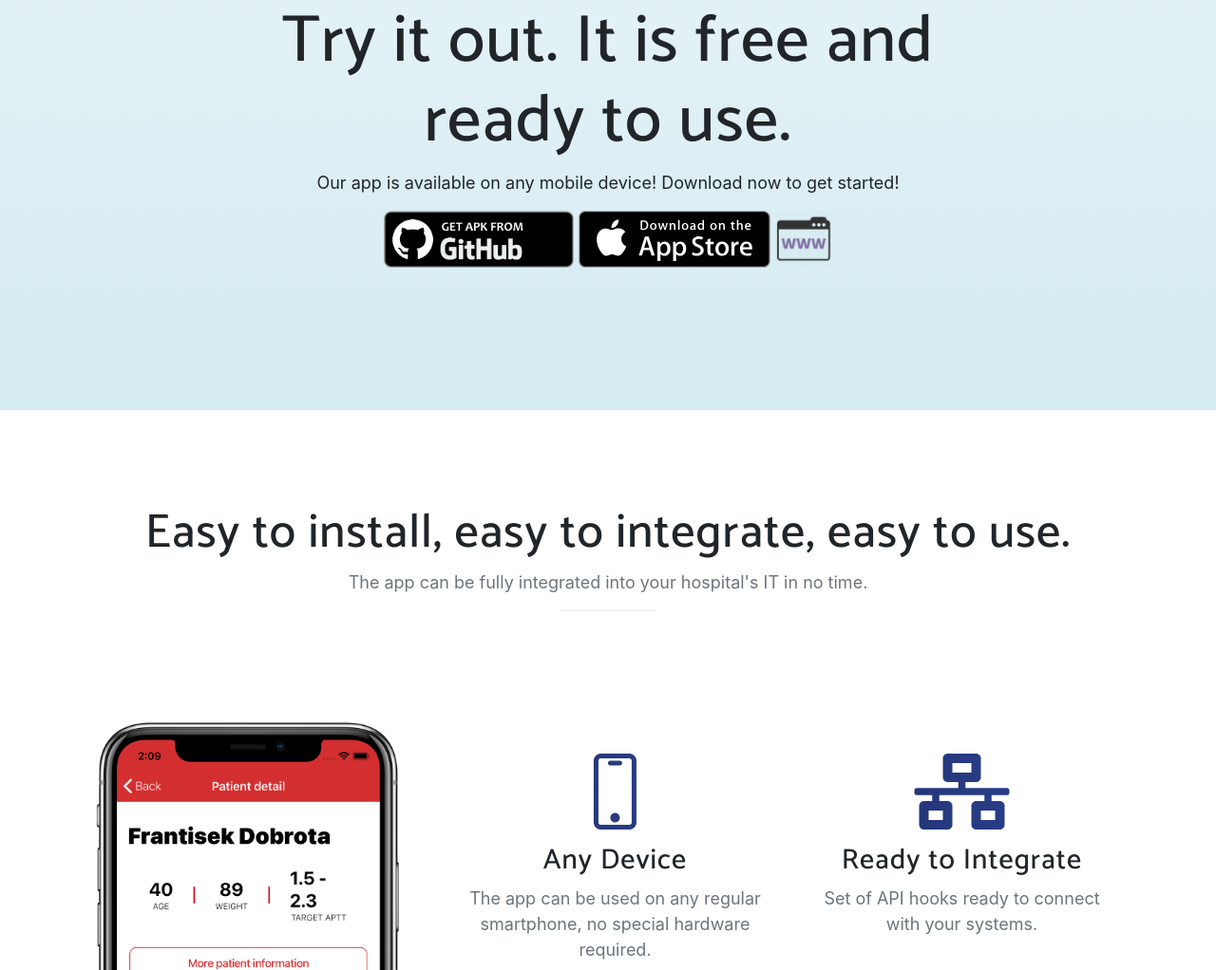
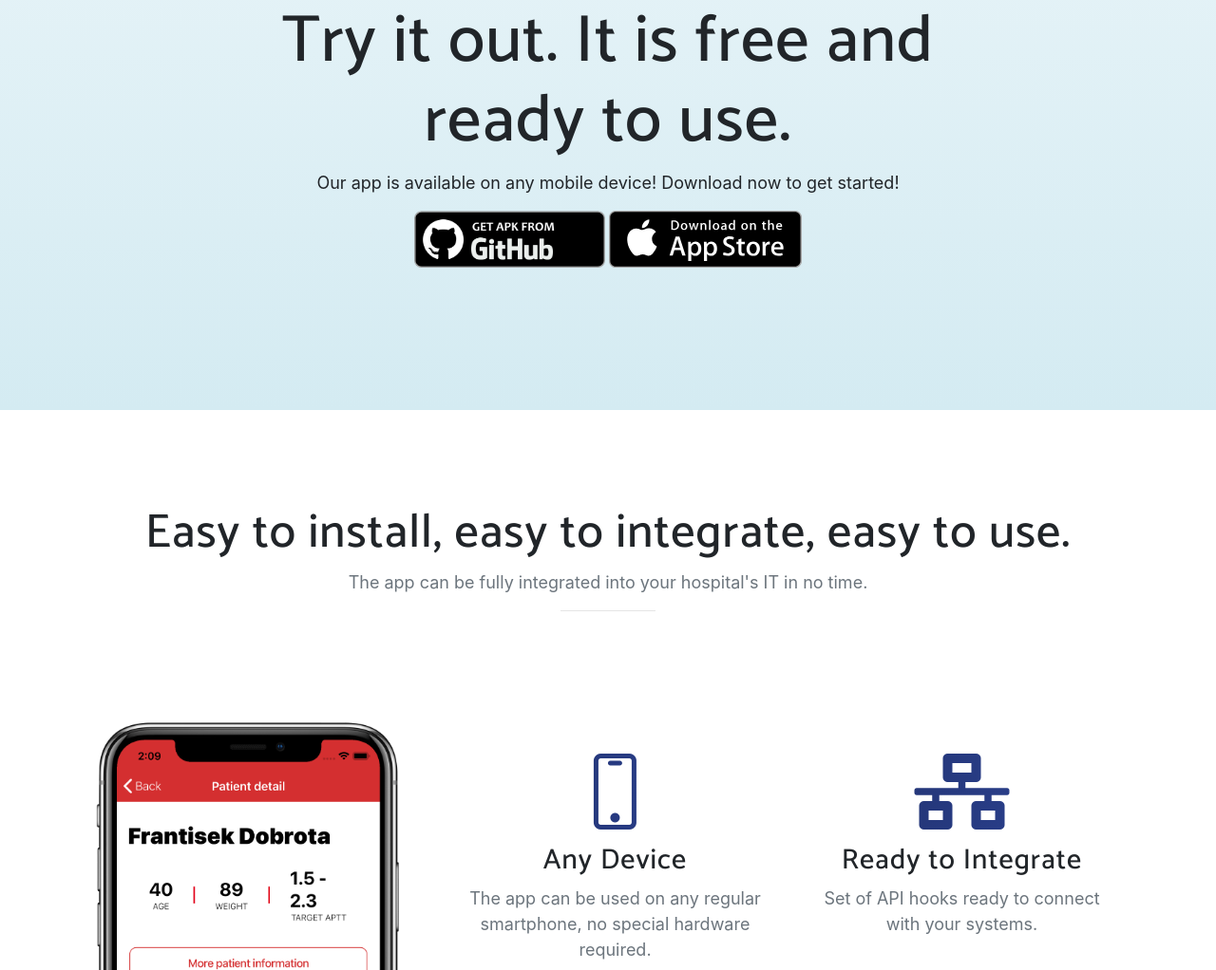
Before and after one commit to mild-blue/breviary-web, a website with bundled scripts: page index.html in a window 1280 px wide. Shown: the part 947-1969 px from the top of the page at 95% size. Built offline with nearby package versions, Linux system fonts and the light colour scheme; a web font is replaced by a local one.

Commit message:
New texts

```diff
--- a/index.html
+++ b/index.html
@@ -94,9 +94,6 @@
                     </a>
                     <a class="badge-link" href="https://github.com/mild-blue/breviary-app" target="_blank">
                         <img src="img/app-store-badge.svg" alt="">
-                    </a>
-                    <a class="badge-link" href="https://breviary-app.mild.blue" target="_blank">
-                        <img src="img/web-apps-icon-17.png" alt="">
                     </a>
                 </div>
             </div>
```
